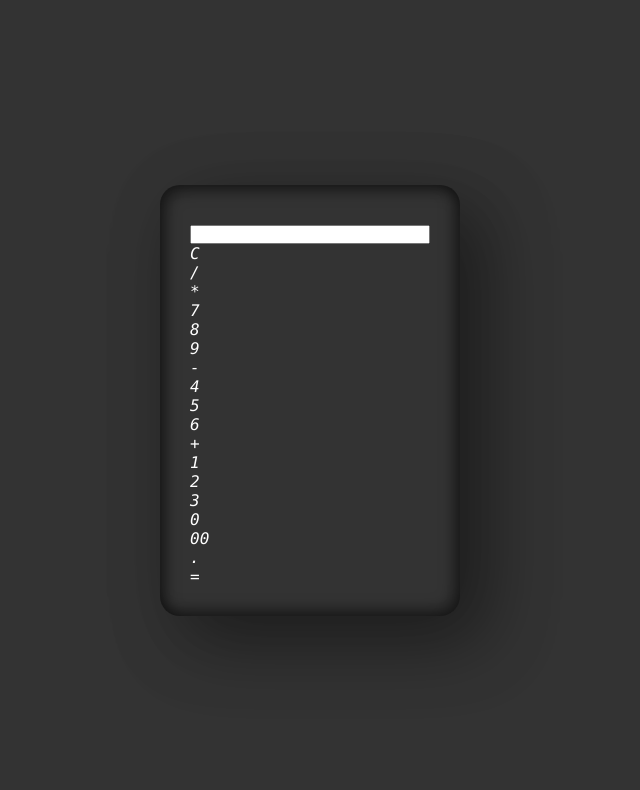
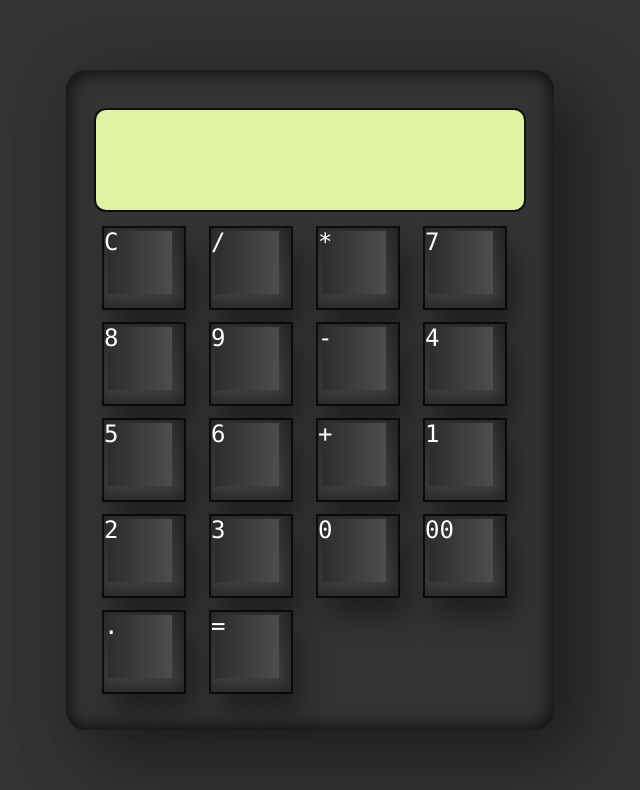
Before and after one commit to Svork7/JS-calculator, a plain HTML site: page index.html in a window 1280 px wide. Shown: the whole page, without its empty margins (330-970 px from the left). Drawn offline with Linux system fonts and the light colour scheme.

Commit message:
made buttons

```diff
--- a/src/style.scss
+++ b/src/style.scss
@@ -32,4 +32,51 @@ span {
 .calculator {
   position: relative;
   display: grid;
+
+  .value {
+    position: relative;
+    grid-column: span 4;
+    height: 100px;
+    width: 100%;
+    border: none;
+    outline: none;
+    background: rgb(224, 241, 162);
+    border-radius: 10px;
+    margin-bottom: 10px;
+    box-shadow: 0 0 0 2px rgba(0, 0, 0, 0.75);
+    text-align: right;
+    padding: 10px;
+    font-size: 2rem;
+  }
+  span {
+    position: relative;
+    display: grid;
+    width: 80px;
+    height: 80px;
+    margin: 8px;
+    color: #fff;
+    background: linear-gradient(180deg, #2f2f2f, #3f3f3f);
+    box-shadow: inset -8px 0 8px rgba(0, 0, 0, 0.15),
+      inset 0 -8px 8px rgba(0, 0, 0, 0.25), 0 0 0 2px rgba(0, 0, 0, 0.75),
+      10px 20px 25px rgba(0, 0, 0, 0.4);
+    user-select: none;
+    cursor: pointer;
+    font-size: 20px;
+    font-weight: normal;
+    &::before {
+      content: '';
+      position: absolute;
+      top: 3px;
+      left: 4px;
+      bottom: 14px;
+      right: 12px;
+      background: linear-gradient(90deg, #2d2d2d, #4d4d4d);
+    }
+    i {
+      position: relative;
+      font-style: normal;
+      font-size: 1.5rem;
+      text-transform: uppercase;
+    }
+  }
 }
```
Also changed, not shown: style.css.
